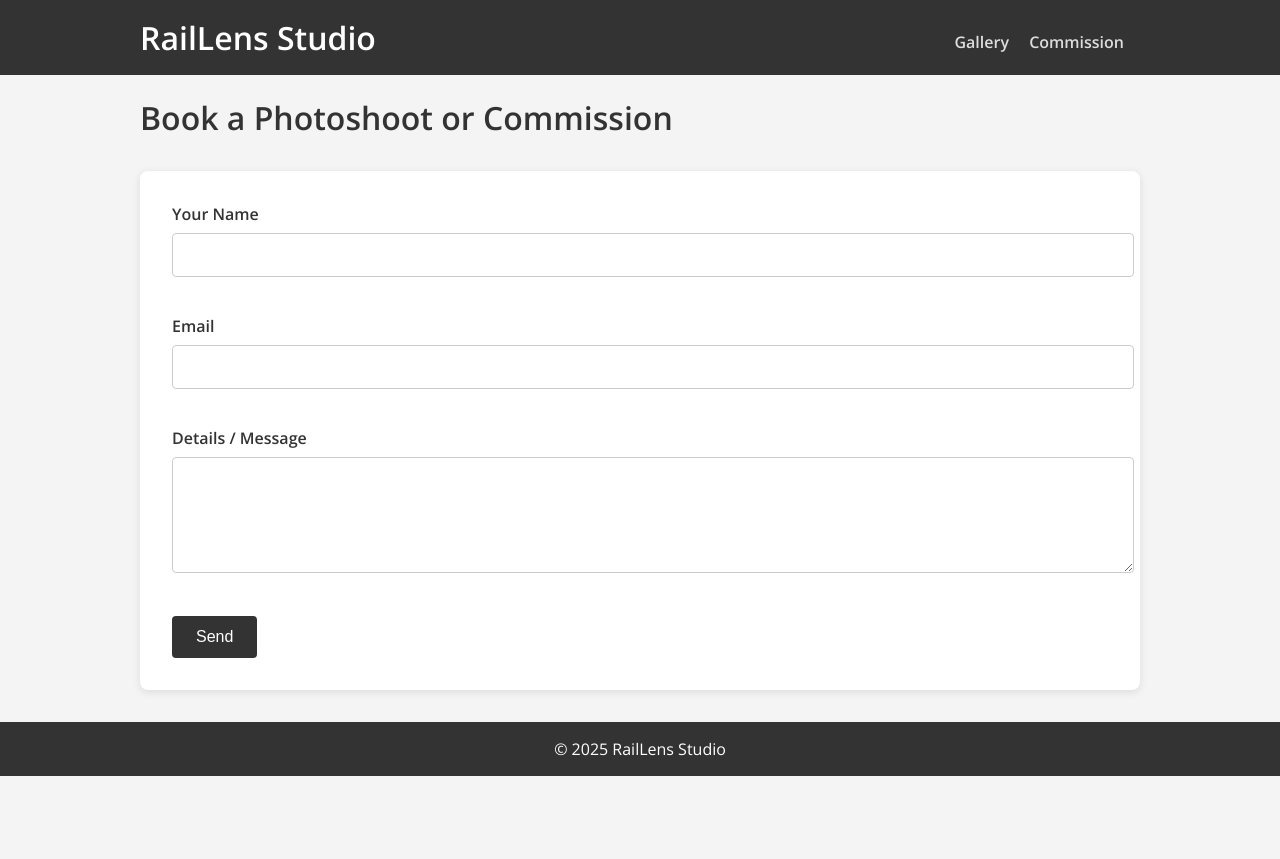
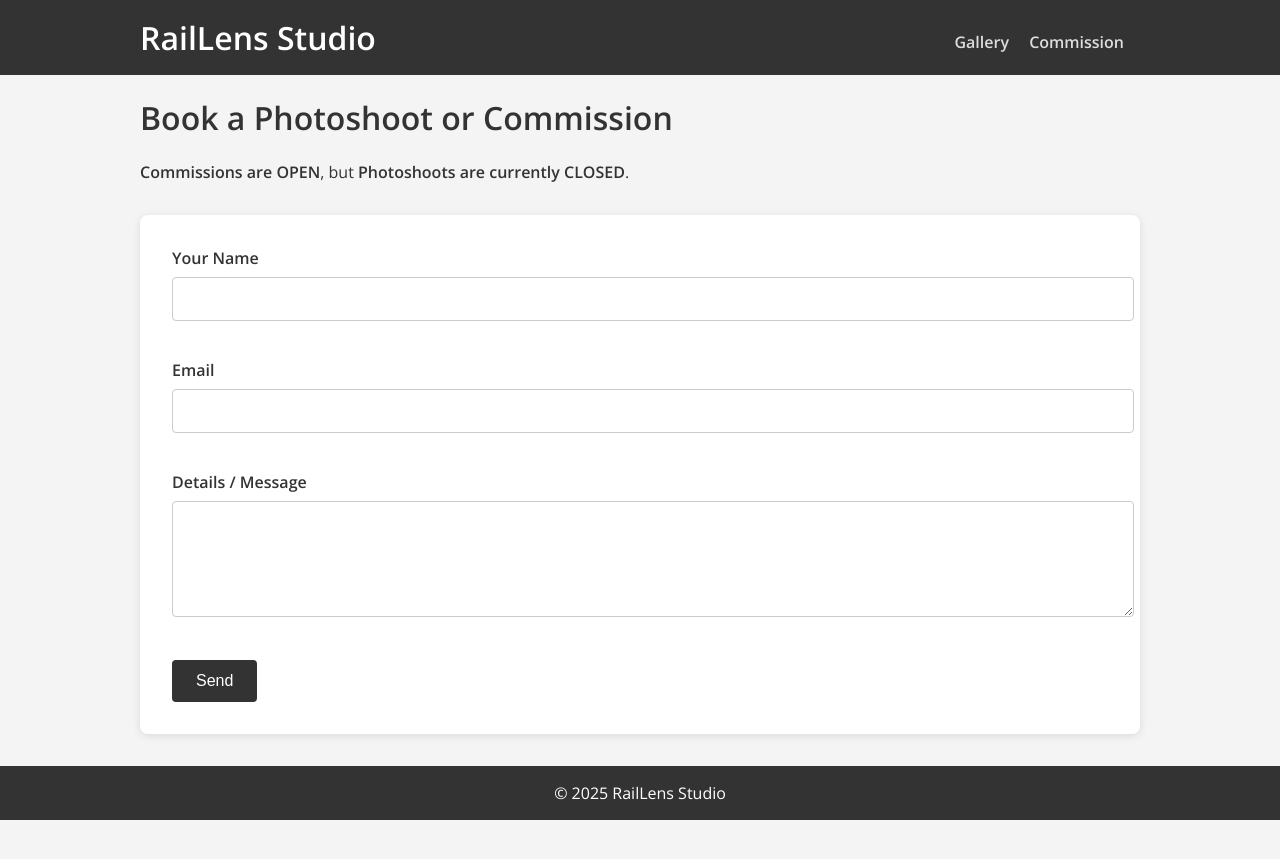
Before and after one commit to RionPlaysTV/RailLens-Studio, a Jekyll site: the page built from commission.html, in a window 1280 px wide. Shown: the top 859 px of the page. Built offline with Jekyll 4.4.1, drawn with Linux system fonts in a browser that asks for light colours.

Commit message:
Add permalink to configuration files and update commission page content

```diff
--- a/_config.yml
+++ b/_config.yml
@@ -3,6 +3,7 @@ description: "Trains in motion — station stops and high-speed passes."
 baseurl: "/RailLens-Studio"
 url: "https://rionplaystv.github.io"
 markdown: kramdown
+permalink: pretty
 plugins:
   - jekyll-feed
 include:
--- a/commission.html
+++ b/commission.html
@@ -1,9 +1,11 @@
 ---
 layout: default
 title: Commission
+permalink: /commission/
 ---
 
 <h1>Book a Photoshoot or Commission</h1>
+<p class="status-notice"><strong>Commissions are OPEN</strong>, but <strong>Photoshoots are currently CLOSED</strong>.</p>
 <form id="commission-form">
   <label>Your Name<br><input type="text" name="name" required></label><br>
   <label>Email<br><input type="email" name="_replyto" required></label><br>
```
Also changed, not shown: index.md (+1 -0 lines).
